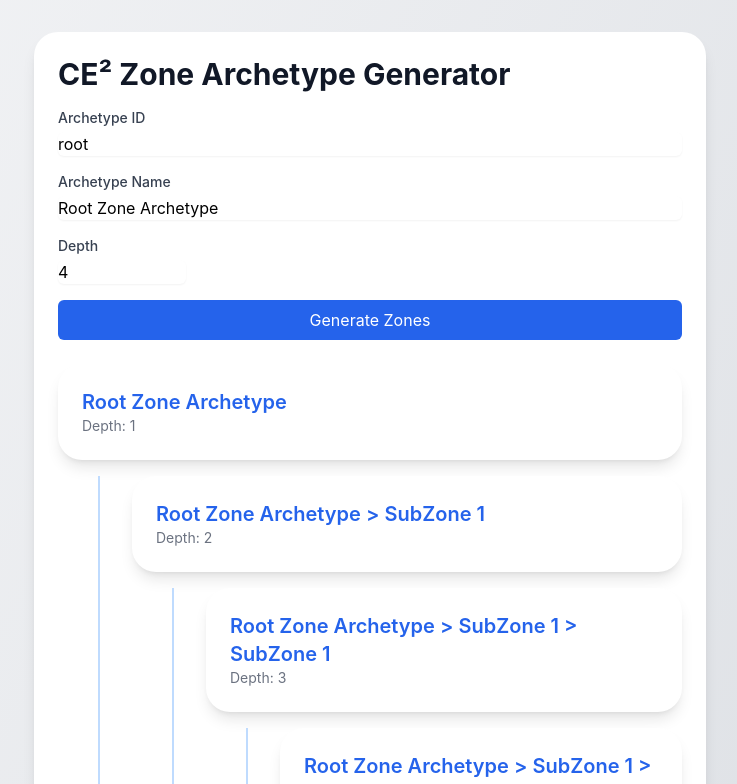
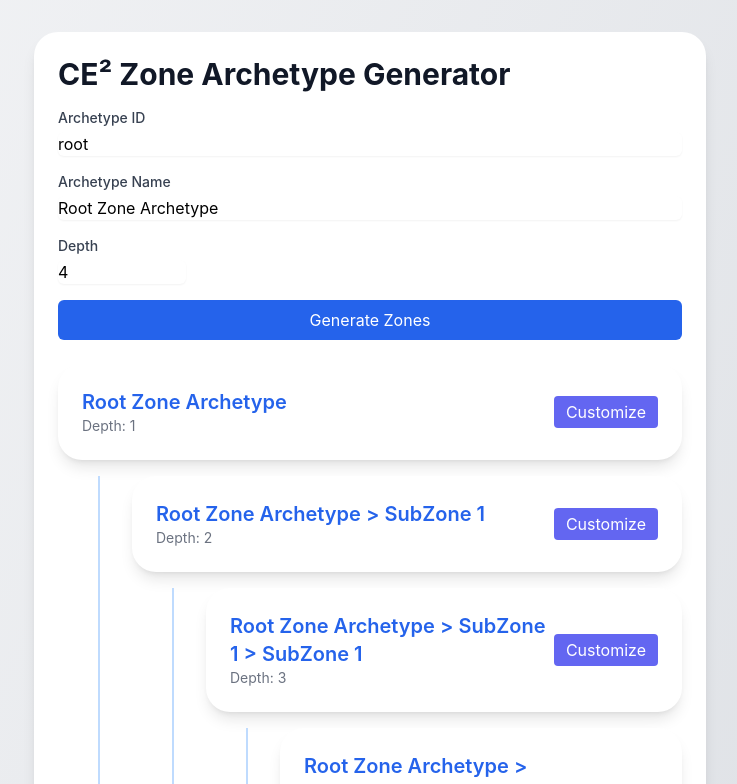
Before and after one commit to OmniChainOrg/omnimodel-dashboard, a Next.js app: page /zonedashboard in a window 1280 px wide. Shown: the top 784 px of the page, without its empty margins (270-1007 px from the left). Built offline with nearby package versions, Linux system fonts and the light colour scheme.

Commit message:
Update zonedashboard.tsx

```diff
--- a/pages/zonedashboard.tsx
+++ b/pages/zonedashboard.tsx
@@ -1,10 +1,56 @@
 // pages/zonedashboard.tsx
-import React, { useState } from 'react';
+import React, { useState, useEffect } from 'react';
 import { useZoneArchetype, Zone } from '../hooks/useZoneArchetype';
 import { motion } from 'framer-motion';
 
-// Recursive ZoneNode with Tailwind styling + motion
-const ZoneNode: React.FC<{ zone: Zone }> = ({ zone }) => (
+// Form for customizing a single zone
+const ZoneCustomizationForm: React.FC<{
+  zone: Zone;
+  settings: ZoneSettings;
+  onChange: (zoneId: string, newSettings: ZoneSettings) => void;
+}> = ({ zone, settings, onChange }) => {
+  const current = settings[zone.id] || { info: '', confidentiality: 'Public' };
+  const handleInfo = (e: React.ChangeEvent<HTMLTextAreaElement>) =>
+    onChange(zone.id, { ...current, info: e.target.value });
+  const handleConf = (e: React.ChangeEvent<HTMLSelectElement>) =>
+    onChange(zone.id, { ...current, confidentiality: e.target.value });
+
+  return (
+    <div className="mt-3 p-4 bg-gray-50 rounded-lg">
+      <label className="block text-sm font-medium text-gray-700">Info to Share</label>
+      <textarea
+        value={current.info}
+        onChange={handleInfo}
+        className="mt-1 w-full border-gray-300 rounded-md shadow-sm focus:ring-blue-500 focus:border-blue-500"
+        rows={3}
+      />
+      <label className="block text-sm font-medium text-gray-700 mt-4">Confidentiality Level</label>
+      <select
+        value={current.confidentiality}
+        onChange={handleConf}
+        className="mt-1 block w-48 border-gray-300 rounded-md shadow-sm focus:ring-blue-500 focus:border-blue-500"
+      >
+        <option>Public</option>
+        <option>Confidential</option>
+        <option>Private</option>
+      </select>
+    </div>
+  );
+};
+
+type ZoneSettings = {
+  info: string;
+  confidentiality: 'Public' | 'Confidential' | 'Private';
+};
+
+// Recursive node with customization UI
+const ZoneNode: React.FC<{
+  zone: Zone;
+  settings: Record<string, ZoneSettings>;
+  onUpdate: (zoneId: string, settings: ZoneSettings) => void;
+}> = ({ zone, settings, onUpdate }) => {
+  const [expanded, setExpanded] = useState(false);
+  return (
     <motion.div
       initial={{ opacity: 0, x: -20 }}
       animate={{ opacity: 1, x: 0 }}
@@ -12,30 +58,53 @@ const ZoneNode: React.FC<{ zone: Zone }> = ({ zone }) => (
       className="mb-6"
     >
       <div className="p-6 bg-white rounded-2xl shadow-lg">
+        <div className="flex justify-between items-center">
+          <div>
             <h3 className="text-xl font-semibold text-blue-600">{zone.name}</h3>
             <p className="text-sm text-gray-500">Depth: {zone.depth}</p>
+          </div>
+          <button
+            onClick={() => setExpanded(!expanded)}
+            className="px-3 py-1 bg-indigo-500 text-white rounded hover:bg-indigo-600 transition"
+          >
+            {expanded ? 'Close' : 'Customize'}
+          </button>
+        </div>
+        {expanded && (
+          <ZoneCustomizationForm
+            zone={zone}
+            settings={settings[zone.id] ? { [zone.id]: settings[zone.id] }[zone.id] : { info: '', confidentiality: 'Public' }}
+            onChange={(id, s) => onUpdate(id, s)}
+          />
+        )}
       </div>
       {zone.children && (
         <div className="ml-10 mt-4 border-l-2 border-blue-200 pl-8">
           {zone.children.map(child => (
-          <ZoneNode key={child.id} zone={child} />
+            <ZoneNode key={child.id} zone={child} settings={settings} onUpdate={onUpdate} />
           ))}
         </div>
       )}
     </motion.div>
   );
+};
 
 const ZoneDashboardPage: React.FC = () => {
   // Form state
   const [archetypeId, setArchetypeId] = useState('root');
   const [archetypeName, setArchetypeName] = useState('Root Zone Archetype');
   const [depth, setDepth] = useState(4);
+  // Custom settings per zone
+  const [zoneSettings, setZoneSettings] = useState<Record<string, ZoneSettings>>({});
 
-  // Fetch / regenerate on submit
   const { tree, loading, error, refresh } = useZoneArchetype({ archetypeId, archetypeName, depth });
   const handleSubmit = (e: React.FormEvent) => {
     e.preventDefault();
     refresh();
+  };
+
+  const handleUpdate = (zoneId: string, settings: ZoneSettings) => {
+    setZoneSettings(prev => ({ ...prev, [zoneId]: settings }));
   };
 
   return (
@@ -82,7 +151,7 @@ const ZoneDashboardPage: React.FC = () => {
 
         {loading && <p className="text-center text-gray-600">Generating zone tree...</p>}
         {error && <p className="text-center text-red-600">Error: {error}</p>}
-        {tree && <ZoneNode zone={tree} />}
+        {tree && <ZoneNode zone={tree} settings={zoneSettings} onUpdate={handleUpdate} />}
       </div>
     </div>
   );
```
Lines whose indentation alone changed are shown as unchanged.
